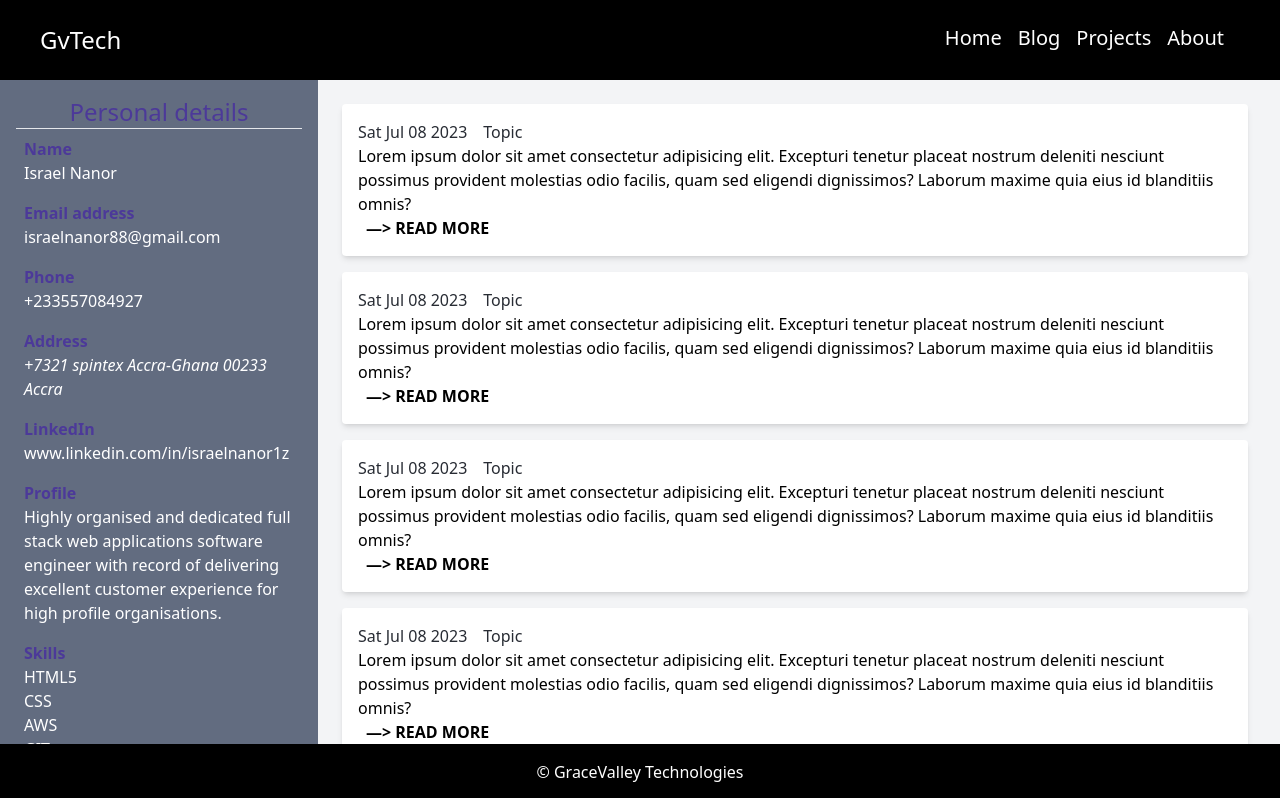
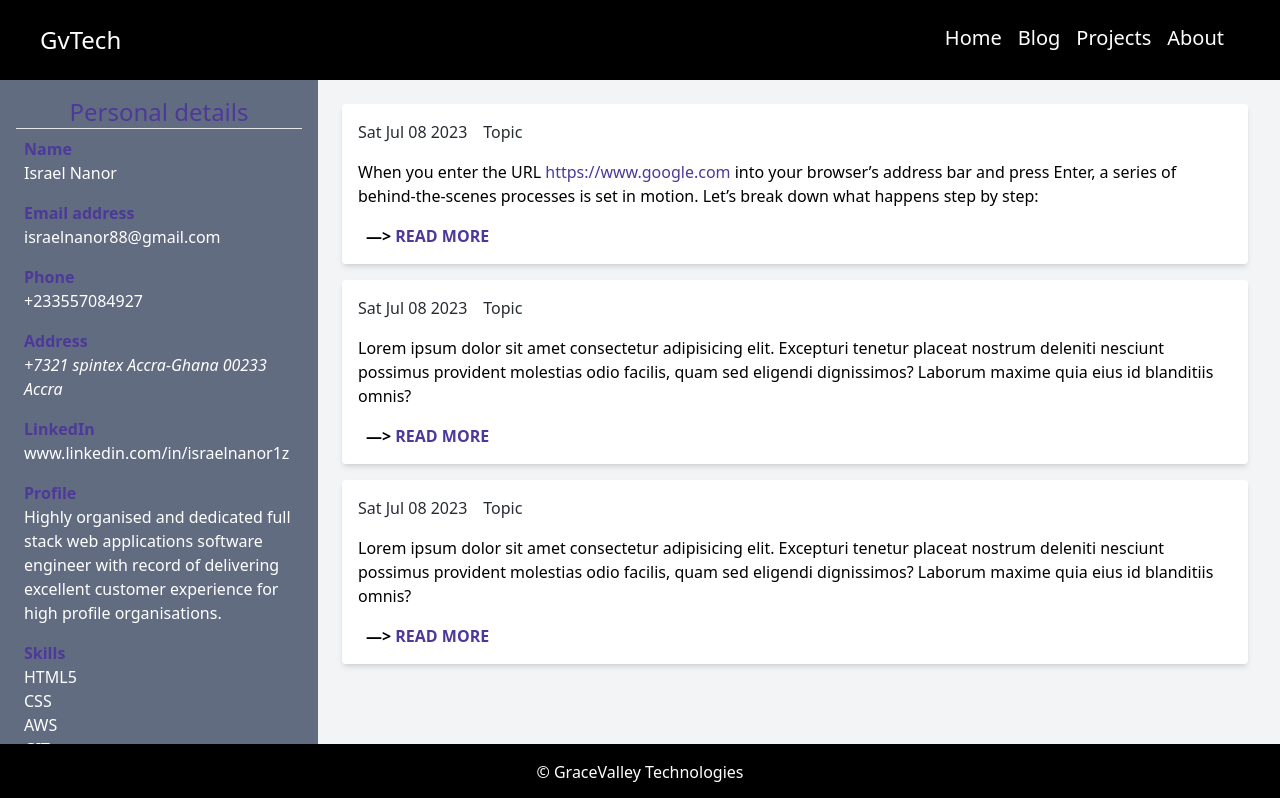
Before and after one commit to NanorIsrael/gv_web, a React (Create React App) app: page /blog in a window 1280 px wide. Shown: the top 798 px of the page. Built offline with nearby package versions, Linux system fonts and the light colour scheme.

Commit message:
Update blog

```diff
--- a/src/App.css
+++ b/src/App.css
@@ -667,19 +667,14 @@ code {
   border-radius: 0.25rem;
 }
 
-.bg-gray-300 {
+.bg-gray-100 {
   --tw-bg-opacity: 1;
-  background-color: rgb(209 213 219 / var(--tw-bg-opacity));
+  background-color: rgb(243 244 246 / var(--tw-bg-opacity));
 }
 
 .bg-white {
   --tw-bg-opacity: 1;
   background-color: rgb(255 255 255 / var(--tw-bg-opacity));
-}
-
-.bg-gray-100 {
-  --tw-bg-opacity: 1;
-  background-color: rgb(243 244 246 / var(--tw-bg-opacity));
 }
 
 .p-2 {
@@ -688,6 +683,11 @@ code {
 
 .p-4 {
   padding: 1rem;
+}
+
+.py-4 {
+  padding-top: 1rem;
+  padding-bottom: 1rem;
 }
 
 .pb-4 {
--- a/src/components/Profile.tsx
+++ b/src/components/Profile.tsx
@@ -12,7 +12,7 @@ function Profile() {
         reiciendis nihil possimus.
         <span className="read_more ml-2 no_wrap">
           <strong>
-            &mdash;&gt;&nbsp;<Link to="/">read more</Link>
+            &mdash;&gt;&nbsp;<a href="/" target={'_blank'} rel={'noreferrer noopener'}>read more</a>
           </strong>
         </span>
       </p>
--- a/src/components/post.tsx
+++ b/src/components/post.tsx
@@ -1,19 +1,25 @@
-import { Link } from 'react-router-dom';
 
-function Post(){
+function Post({url, intro}:{url: string | null, intro: string | null}){
   return (
     <div className="p-4 bg-white m-2 rounded overflow-hidden shadow-md w-100 h-auto card">
       <span>{new Date(Date.now()).toDateString()}</span>
       <span>Topic</span>
-      <p className="">
-       Lorem ipsum dolor sit amet consectetur adipisicing elit.
-        Excepturi tenetur placeat nostrum deleniti nesciunt possimus
-        provident molestias odio facilis, quam sed eligendi dignissimos?
-        Laborum maxime quia eius id blanditiis omnis?
+      <p className="py-4">
+        {intro ?
+        <div dangerouslySetInnerHTML={{__html: `
+        ${intro}
+      `}} />
+
+         :
+      " Lorem ipsum dolor sit amet consectetur adipisicing elit.\
+        Excepturi tenetur placeat nostrum deleniti nesciunt possimus \
+        provident molestias odio facilis, quam sed eligendi dignissimos? \
+        Laborum maxime quia eius id blanditiis omnis?"
+      }
       </p>
       <p className="read_more ml-2 no_wrap">
           <strong>
-            &mdash;&gt;&nbsp;<Link to="/">read more</Link>
+            &mdash;&gt;&nbsp;<a href={`${url ? url : '/'}`} target={'_blank'} rel={'noreferrer noopener'} >read more</a>
           </strong>
         </p>
     </div>
--- a/src/index.css
+++ b/src/index.css
@@ -115,7 +115,9 @@ img {
 
 /* HOME */
 
-
+.card a {
+  color: #4C3999;
+}
 .card span {
   display: inline-block;
   margin-right: 1em;
--- a/src/pages/Blog.tsx
+++ b/src/pages/Blog.tsx
@@ -2,15 +2,27 @@ import Body from '../components/Body';
 import Post from '../components/post';
 
 function Blog() {
+  const blogPost = [
+    {
+      url: 'https://medium.com/@israelnanor88/when-you-enter-the-url-https-www-google-com-146b9973c3b5',
+      intro: 'When you enter the URL <a href="https://www.google.com" target="_blank">https://www.google.com</a> into your browser’s \
+      address bar and press Enter, a series of behind-the-scenes processes is set in motion. \
+      Let’s break down what happens step by step:'
+    }
+  ]
   return (
     <Body aside>
       <article aria-label="Home" className='bg-gray-100'>
         <section className="post_content flex flex-col items-center p-4">
-          <Post />
-          <Post />
-          <Post />
-          <Post />
-          <Post />
+          {
+            blogPost.map(post => {
+              return <Post  key={post.url} url={post.url} intro={post.intro}/>
+            })
+          }
+
+          <Post url={null} intro={null}/>
+          <Post url={null} intro={null}/>
+
         </section>
       </article>
     </Body>
```
